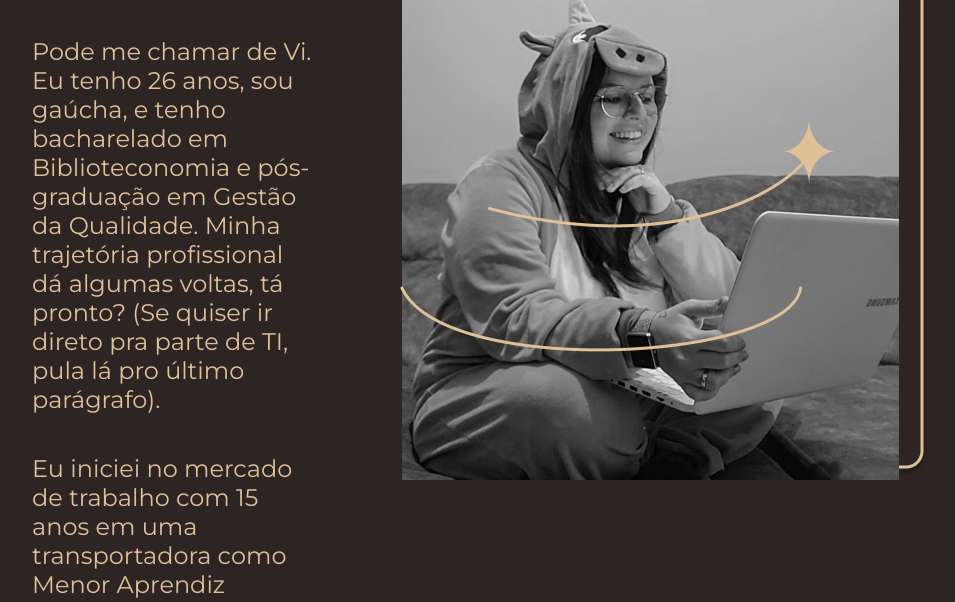
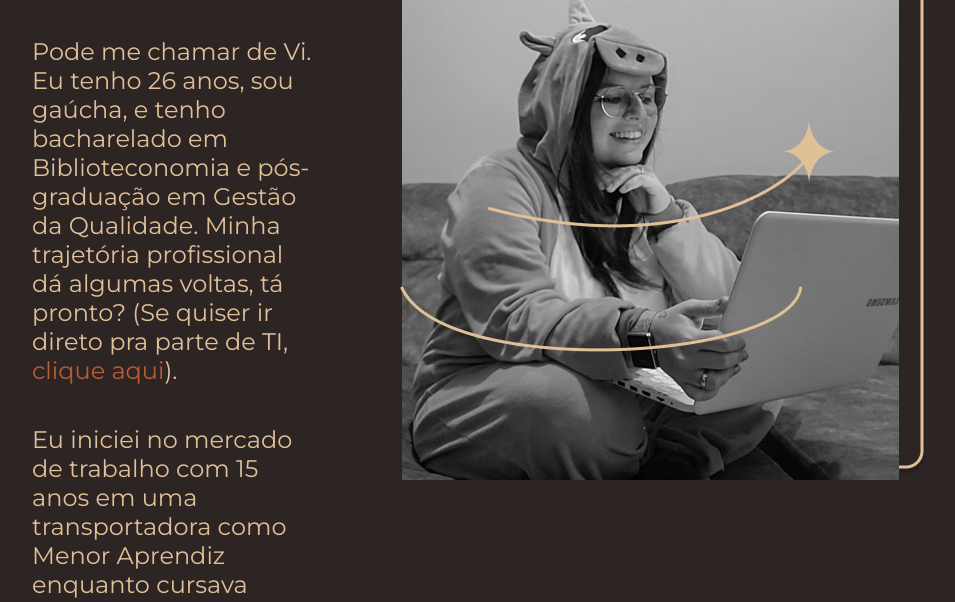
Before and after one commit to vpaesi/portfolio-vitoria-de-camargo, a plain HTML site: page about.html in a window 1280 px wide. Shown: the part 187-789 px from the top of the page, without its empty margins (160-1115 px from the left). Drawn offline with nearby package versions, Linux system fonts and the light colour scheme.

Commit message:
Criação do botão de "clique aqui" no about.html

```diff
--- a/about.html
+++ b/about.html
@@ -20,7 +20,7 @@
     <main class="apresentacao">
         <section class="apresentacao__conteudo">
             <h1 class="apresentacao__conteudo__titulo">Sobre mim</h1>
-            <p class="apresentacao__conteudo__texto">Pode me chamar de Vi. Eu tenho 26 anos, sou gaúcha, e tenho bacharelado em Biblioteconomia e pós-graduação em Gestão da Qualidade. Minha trajetória profissional dá algumas voltas, tá pronto? (Se quiser ir direto pra parte de TI, pula lá pro último parágrafo).</p>
+            <p class="apresentacao__conteudo__texto">Pode me chamar de Vi. Eu tenho 26 anos, sou gaúcha, e tenho bacharelado em Biblioteconomia e pós-graduação em Gestão da Qualidade. Minha trajetória profissional dá algumas voltas, tá pronto? (Se quiser ir direto pra parte de TI, <a href="#ultimo-paragrafo">clique aqui</a>).</p>
             <p class="apresentacao__conteudo__texto">Eu iniciei no mercado de trabalho com 15 anos em uma transportadora como Menor Aprendiz enquanto cursava Logística pelo CIEE. No ano em que concluí esse curso, também me formei no Ensino Médio e fiquei "parada" até os 19 anos, quando sonhei com a palavra "Biblioteconomia" e decidi pesquisar sobre. Pesquisando, tive a certeza de que essa era a profissão que eu queria, e nossa... Minha trajetória na biblio foi incrível! Logo que iniciei a faculdade, já consegui um estágio numa biblioteca escolar. Depois disso, estagiei numa biblioteca de ensino superior, fiz a prova para a prefeitura de Porto Alegre e estagiei no Arquivo Histórico, e depois estagiei em uma biblioteca escolar de ensino profissionalizante. Em todos esses lugares, conheci pessoas incríveis que me ensinaram muito.
             </p>
             <p class="apresentacao__conteudo__texto">Até que... Me formei em 14/03/2020, e sabe quando foi o lockdown da pandemia? 17/03/2020! Não preciso nem dizer que fiquei sem trabalhar por um bom tempo, né?</p>
@@ -29,7 +29,7 @@
             <p class="apresentacao__conteudo__texto">Digo sem dúvida alguma que essa experiência me moldou como pessoa e profissional. Nesse serviço, trabalhei em projetos de concursos com comissões de diferentes prefeituras do RS, apliquei concursos em diferentes estados do Brasil, aprendi a manipular dados no Excel, conquistei conhecimento na ISO 9001, me formei como auditora interna, iniciei minha pós-graduação, fui líder de projetos, líder de processos, conheci pessoas incríveis, inclusive o meu marido, até que chegou o momento em que decidi me despedir da empresa para cuidar da minha saúde. Afinal, tanta coisa boa veio com muito sacrifício e percebi que era hora de cuidar de mim.
             </p>
             <p class="apresentacao__conteudo__texto">Saindo dessa empresa, trabalhei em home office como designer gráfica freelancer para a empresa de semijoias da minha sogra, pois sempre adorei criar artes no Canva e ela precisava de um up na página do Instagram.</p>
-            <p class="apresentacao__conteudo__texto">Mas tá, e sobre a minha trajetória como programadora? Essa história começa lá nos meus 13 anos, quando meu interesse por Front-End foi despertado pelo falecido Tumblr. Recentemente, decidi mergulhar de vez nessa área da TI, buscando aprimorar minhas habilidades e conhecimentos. Sou uma crítica ferrenha de sites não intuitivos e espero contribuir para a melhoria da usabilidade na web, eliminando de vez as experiências frustrantes para os usuários.</p>
+            <p class="apresentacao__conteudo__texto" id="ultimo-paragrafo"> Mas tá, e sobre a minha trajetória como programadora? Essa história começa lá nos meus 13 anos, quando meu interesse por Front-End foi despertado pelo falecido Tumblr. Recentemente, decidi mergulhar de vez nessa área da TI, buscando aprimorar minhas habilidades e conhecimentos. Sou uma crítica ferrenha de sites não intuitivos e espero contribuir para a melhoria da usabilidade na web, eliminando de vez as experiências frustrantes para os usuários.</p>
         </p>
         </section>
         <img src="./assets/imagem.png" alt="Foto da Vitória de Camargo programando" class="apresentacao__conteudo__imagem">
--- a/styles/style.css
+++ b/styles/style.css
@@ -57,6 +57,11 @@ body{
 .apresentacao__conteudo__texto{
     font-size: 1.5rem;
     font-family: var(--fonte-secundaria);
+}
+
+a[href="#ultimo-paragrafo"]{
+    color: #B85C38;
+    text-decoration: none;
 }
 
 .apresentacao__conteudo__imagem{
```
